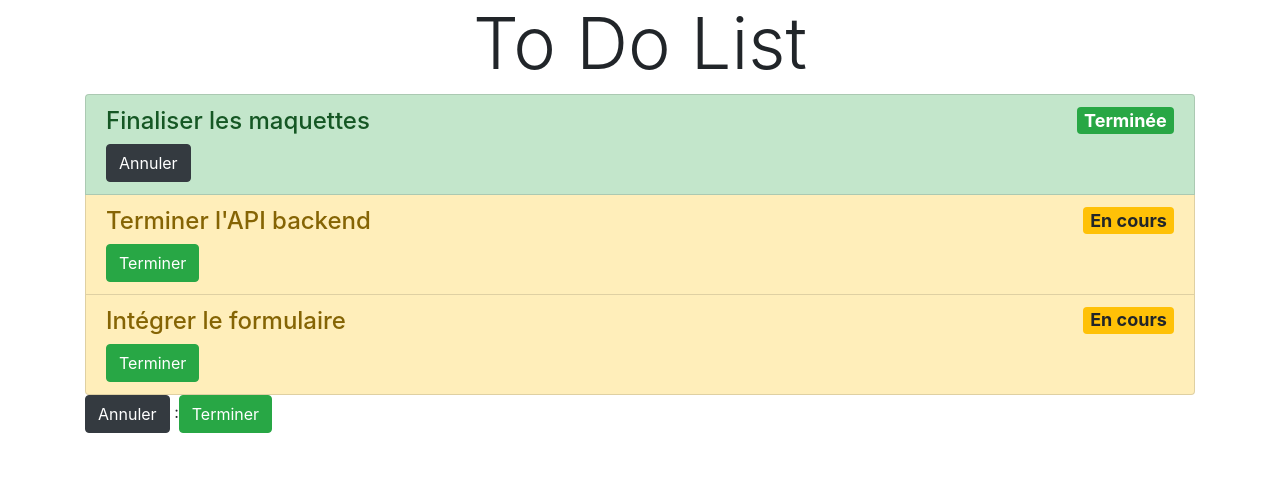
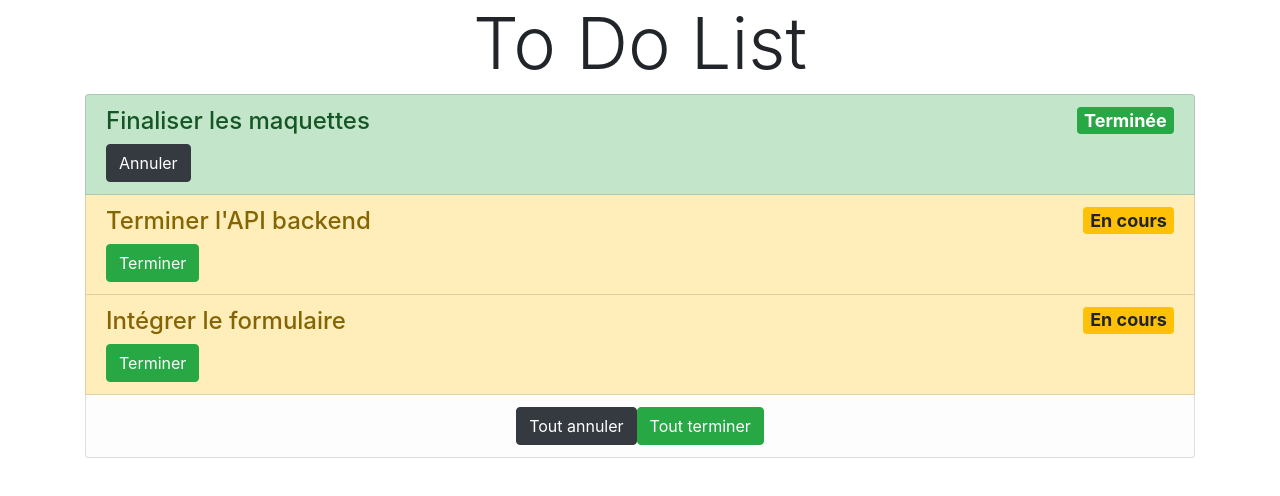
Before and after one commit to DavidLegrand/react-todolist, a React (Create React App) app in the folder todolist/: page / in a window 1280 px wide. Shown: the top 496 px of the page. Built offline with nearby package versions, Linux system fonts and the light colour scheme.

Commit message:
Buttons added

```diff
--- a/todolist/src/components/ToDoList.js
+++ b/todolist/src/components/ToDoList.js
@@ -1,5 +1,5 @@
 import React, { useState } from 'react'
-import { ListGroup, Button } from 'react-bootstrap'
+import { ListGroup, Button, ListGroupItem } from 'react-bootstrap'
 import TaskModel from '../models/task'
 import Task from './Task'
 
@@ -31,9 +31,11 @@ const ToDoList = () => {
     <>
       <ListGroup>
         {list.map(t => <Task task={t} key={t.id} complete={complete} cancel={cancel} />)}
+        <ListGroupItem variant="light" className="text-center">
+          <Button onClick={() => cancelAll()} variant="dark" >Tout annuler</Button>
+          <Button onClick={() => completeAll()} variant="success">Tout terminer</Button>
+        </ListGroupItem>
       </ListGroup>
-      <Button onClick={() => cancelAll()} variant="dark">Annuler</Button> :
-      <Button onClick={() => completeAll()} variant="success">Terminer</Button>
     </>
   )
 }
```
